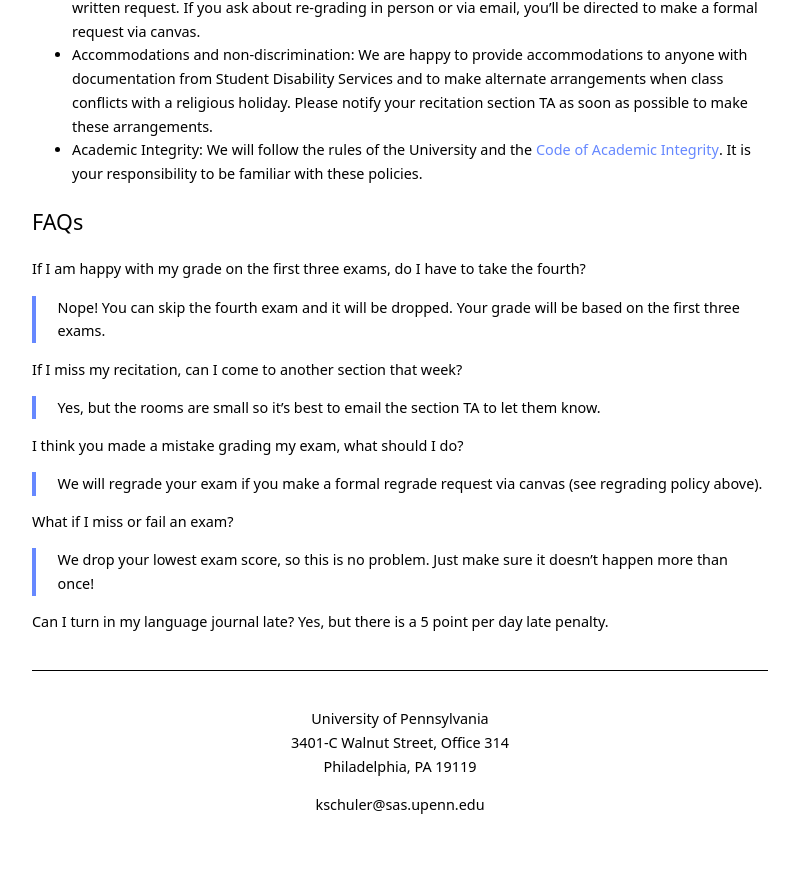
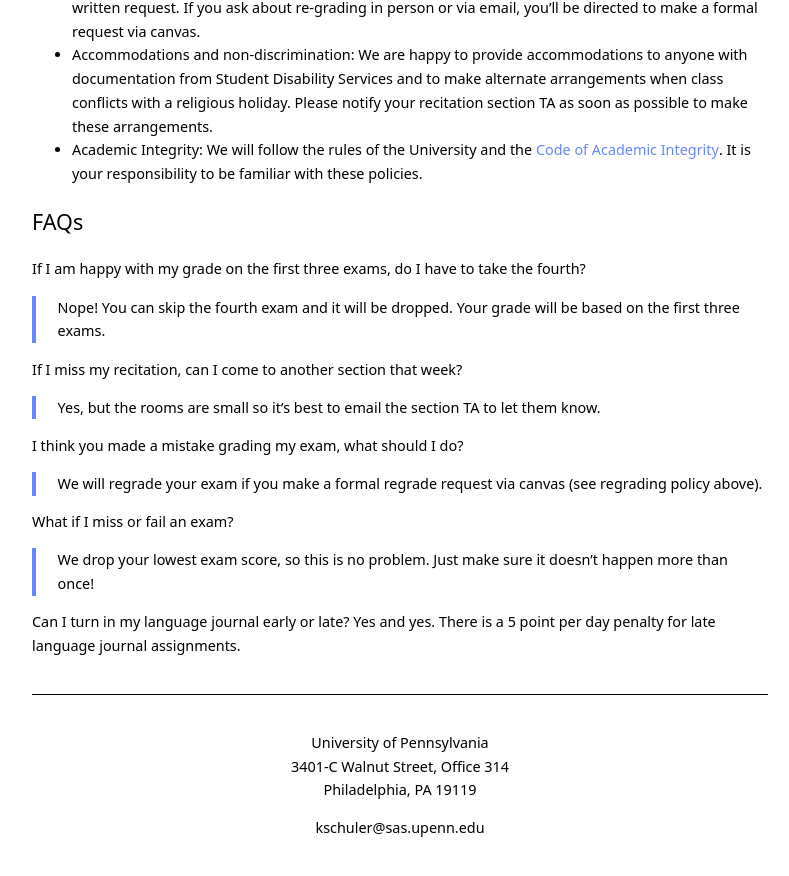
Before and after one commit to kschuler/ling001, a Jekyll site: the page built from ling001/index.md, in a window 1280 px wide and 900 px high, scrolled down 3187 px. Shown: the top 876 px of the window, without its empty margins (240-1029 px from the left). Built offline with Jekyll 4.4.1, drawn with Linux system fonts in a browser that asks for light colours.

Commit message:
Update index.md

```diff
--- a/ling001/index.md
+++ b/ling001/index.md
@@ -100,5 +100,5 @@ Grading (50 points total):
 **What if I miss or fail an exam?**
 > We drop your lowest exam score, so this is no problem. Just make sure it doesn't happen more than once!
 
-**Can I turn in my language journal late?**
-Yes, but there is a 5 point per day late penalty.
+**Can I turn in my language journal early or late?**
+Yes and yes. There is a 5 point per day penalty for late language journal assignments.
```
